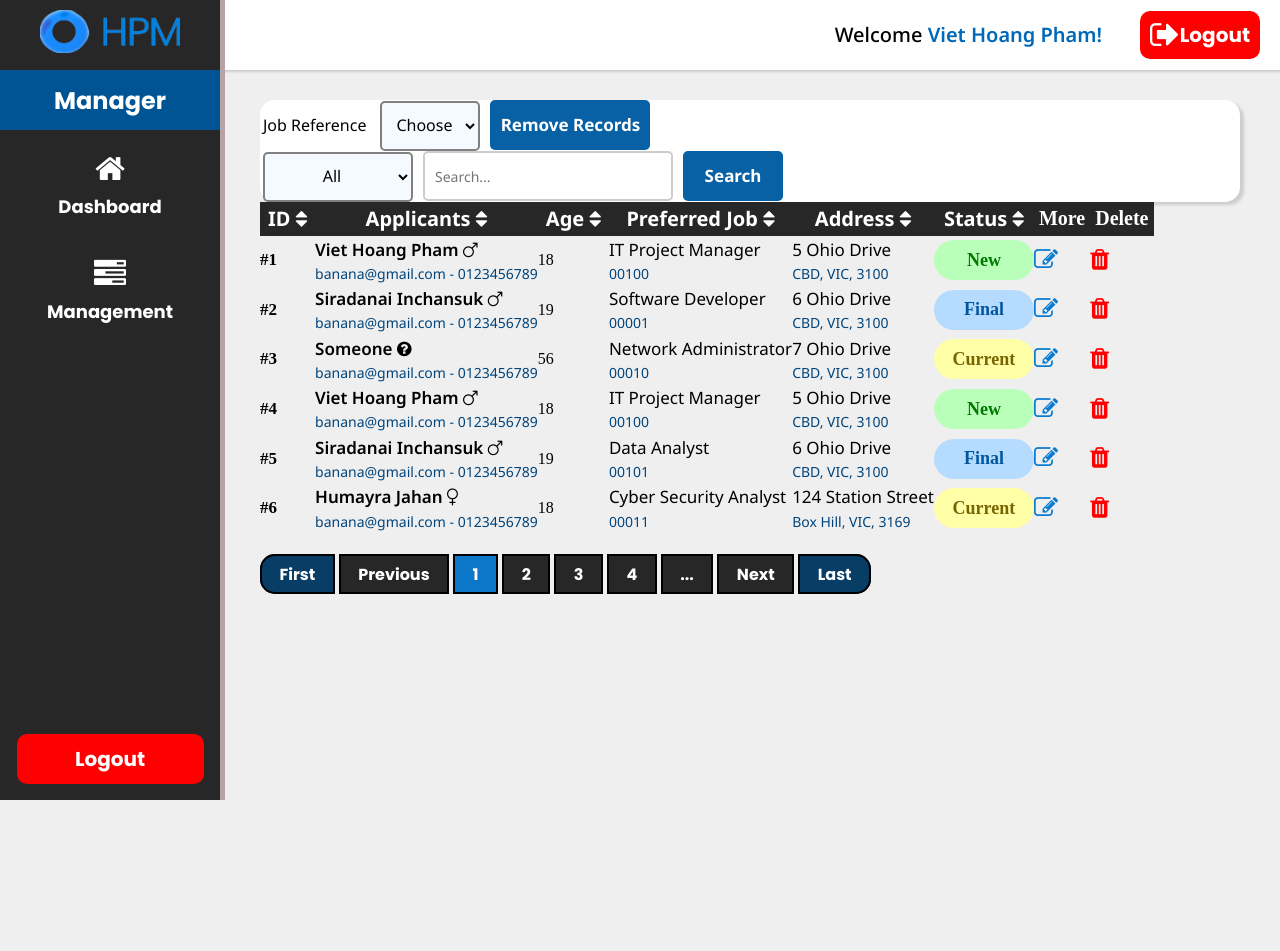
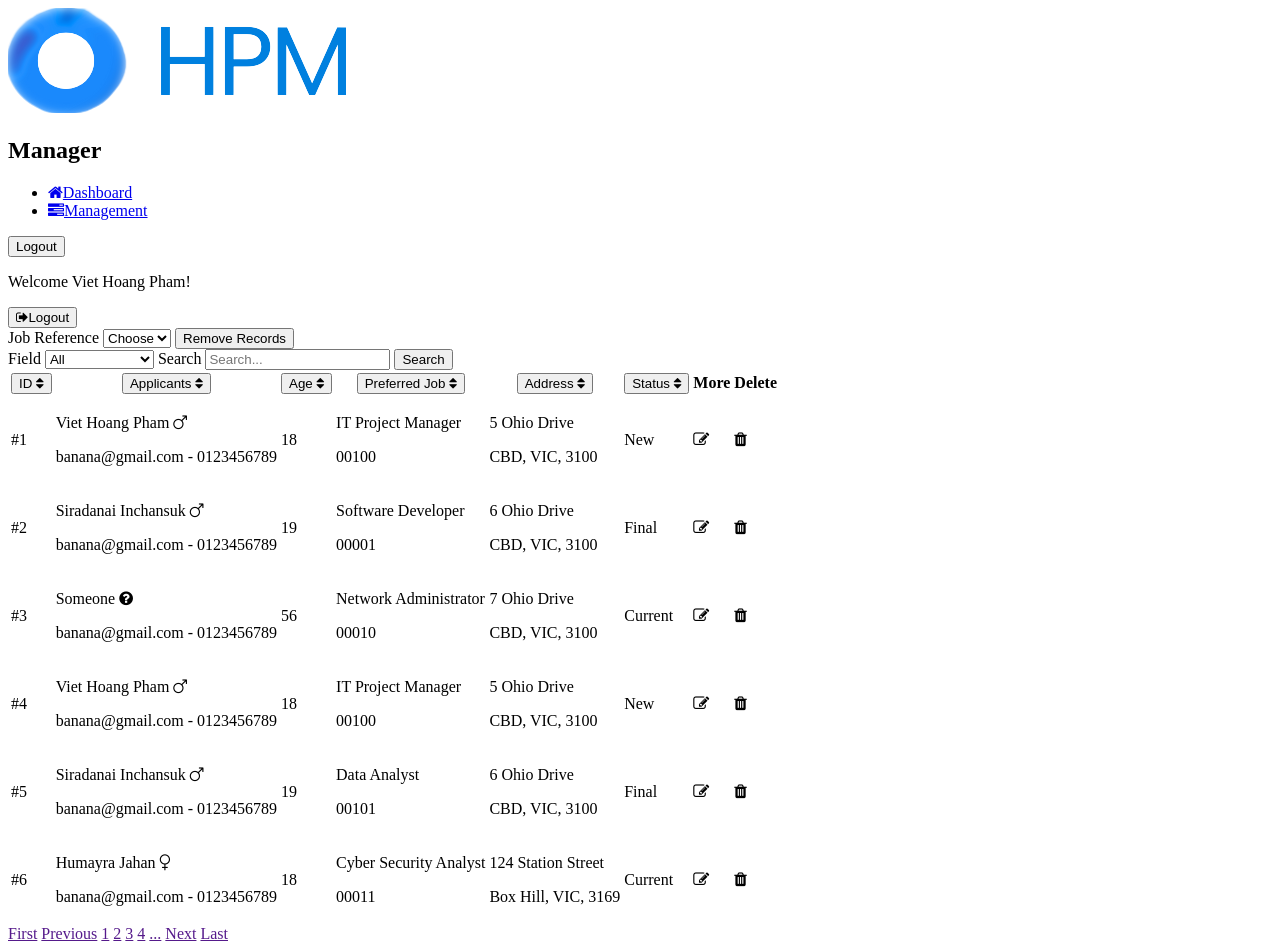
Before and after one commit to Rinekochan/-COS10026-Computing-Technology-Inquiry-Project, a PHP site: page /manage.php in a window 1280 px wide. Before the commit the page ends 800 px from the top, so only its background shows below. Run offline with PHP 8.4, Linux system fonts and the light colour scheme.

Commit message:
Update ManagerStyle.css

```diff
--- a/styles/ManagerStyle.css
+++ b/styles/ManagerStyle.css
@@ -1,420 +1,196 @@
-/*Fonts using in this website */
-@import url('https://fonts.googleapis.com/css2?family=Noto+Sans:wght@300;400;500;600;700;800;900&family=Open+Sans:wght@700&family=PT+Sans:wght@700&family=Pacifico&family=Poppins:wght@400;700&display=swap');
-/* Styling the color when the user want to highlight a text */
-::selection{
-    background-color: rgb(253, 230, 197);
-    color: black;
-}
-/* Set the default style of elements*/
-*{
-    margin: 0;
-    padding: 0;
-    box-sizing: border-box;
-    position: relative;
-    scroll-behavior: smooth;
-}
-input:focus{
-    outline: none;
-}
-h1{
-    font-family: 'Poppins', serif;
-}
-h2, h3, h4, a{
-    font-family: 'Noto Sans', sans-serif;
-    color: black;
-    line-height: 1.5;
-}
-p{
-    font-family: 'Noto Sans', sans-serif;
-    color: #777;
-    line-height: 1.6;
-}
-body{
-    width: 100%;
-    max-width: 100%;
-}
-/* The background of index, jobs and about pages */
-#MainBackground{
-    background-color: #efefef;
-}
-/* ------------------------------------------------------ */
-/* ------------------------------------------------------ */
-/* ------------------------------------------------------ */
-/* Developer: Viet Hoang Pham. This is navigation bar CSS style for manager page */
-nav{
-    position: fixed;
-    display: flex;
-    width: 225px;
-    height: 100%;
-    background-color:#272727;
-    flex-direction: column;
-    z-index: 3;
-    border-right: 5px solid rgb(182, 164, 164);
-}
-nav > a{
-    margin: 10px 0;
-    height: 50px;
-    text-align: center;
-}
-nav > a img{
-    width: 140px;
-}
-nav > h1{
-    font-size: 24px;
-    color: #fff;
-    background-color: #005494;
-    text-align: center;
-    padding: 12.5px 0;
-}
-nav ul, nav ul li, nav ul li a{
-    display: flex;
-    flex-direction: column;
-    text-align: center;
-}
-.menuicon{
-    font-size: 32px;
-}
-nav ul li a{
-    color: #fff;
-    font-family: 'Poppins', serif;
-    font-size: 18px;
-    font-weight: bold;
-    transition: all 0.23s ease;
-    padding: 15px;
-    text-decoration: none;
-    text-align: center;
-}
+<!--
+    Name/ID: Viet Hoang Pham 104506968, Humayra Jahan 104757245
+    Viet Hoang Pham is responsible for dashboard page, login/register page and front-end of manage page
+    Humayra Jahan is responsible for back-end of manage page
+    Assignment 2
+-->
+<!DOCTYPE html>
 
-/* Making hover effect when hover into a menu link */
-nav ul li a:hover {
-    background: #faebd7;
-    color: black;
-}
-/* Styling the current page box */
-nav ul li a#active {
-    background-color: #0087ee;
-    color: black;
-}
-nav button{
-    margin: 0 auto;
-    margin-top: auto;
-    margin-bottom: 7.5%;
-    background-color: red;
-    border: none;
-    width: 85%;
-    color: #fff;
-    font-family: 'Poppins', serif;
-    font-weight: bold;
-    font-size: 20px;
-    font-weight: bold;
-    border-radius: 10px;
-    padding: 10px 0;
-    cursor: pointer;
-    transition-duration: 0.2s;
-}
-nav button:hover{
-    transform: scale(1.05);
-    transition-duration: 0.2s;
-}
-header{
-    position: fixed;
-    display: flex;
-    flex-direction: row;
-    justify-content: flex-end;
-    width: 100%;
-    height: 70px;
-    background-color: white;
-    align-items: center;
-    z-index: 2;
-    box-shadow: 3px 2px 2px rgb(205, 205, 205);
-}
-header p{
-    font-size: 20px;
-    font-weight: 500;
-    color: black;
-    margin-right: 35px;
-}
-header #username{
-    color: #0068b8;
-    font-weight: 600;
-}
-header > button{
-    display: flex;
-    align-items: center;
-    background-color: red;
-    border: none;
-    color: #fff;
-    font-family: 'Poppins', serif;
-    font-size: 20px;
-    font-weight: bold;
-    border-radius: 10px;
-    padding: 0 10px;
-    cursor: pointer;
-    margin-right: 20px;
-    transition-duration: 0.2s;
-}
-header > button:hover{
-    transform: scale(1.05);
-    transition-duration: 0.2s;
-}
-main{
-    padding: 100px 40px 30px 260px;
-}
-/* ------------------------------------------------------ */
-/* ------------------------------------------------------ */
-/* ------------------------------------------------------ */
-/* Developer: Viet Hoang Pham. This is manage page CSS style */
-form{
-    display: flex;
-    flex-direction: column;
-    width: 100%;
-    background-color: white;
-    border-radius: 15px;
-    height: auto;
-    box-shadow: 4px 3px 3px rgb(205, 205, 205);
-}
-form #serverquery{
-    display: flex;
-    justify-content: space-evenly;
-    padding: 15px;
-}
-form select{
-    text-align: center;
-    background-color: white;
-}
-select, input, label, button{
-    font-family: 'Noto Sans', sans-serif;
-    color: black;
-    line-height: 1.5;
-    border-radius: 5px;
-    margin: 0 3px;
-}
-select, button{
-    cursor: pointer;
-}
-input::placeholder{
-    font-family: 'Noto Sans', sans-serif;
-    font-size: 14px;
-}
-form button{
-    height: 50px;
-    background-color:#0961a5;
-    color: white;
-    font-size: 17px;
-    font-weight: 700;
-    border: none;
-    transition-duration: 0.2s;
-}
-form button:hover{
-    background-color:#177ecd;
-    transition-duration: 0.2s;
-}
-#deleteJobReference label{
-    font-size: 16px;
-    margin-right: 7px;
-}
-form select{
-    border: 2px solid rgb(128, 128, 128);
-    background-color: rgb(244, 250, 255);
-    font-size: 16px;
-    height: 50px;
-}
-#deleteJobReference select{
-    width: 100px;
-}
-#deleteJobReference button{
-    width: 160px;
-}
-#searchQuery select{
-    width: 150px;
-}
-#searchQuery button{
-    width: 100px;
-}
-#searchQuery label{
-    display: none;
-}
-#searchQuery input{
-    height: 50px;
-    width: 250px;
-    border: 2px solid rgb(205, 205, 205);
-    padding: 10px;
-    font-size: 16px;
-    transition-duration: 0.1s;
-}
-#searchQuery input:focus{
-    border: 2px solid #177ecd;
-    transition-duration: 0.1s;
-}
-form th, form td{
-    font-family: 'Noto Sans', sans-serif;
-}
-#tableheader{
-    background-color: #272727;
-    border: none;
-}
-/* Table CSS style of manage page */
-table{
-    border-collapse: collapse;
-}
-table #tableheader th button{
-    font-family: 'Noto Sans', sans-serif;
-    font-size: 20px;
-    font-weight: 700;
-    color: white;
-    border: none;
-    background-color: transparent;
-}
-table #tableheader th{
-    font-size: 20px;
-    color: white;
-    text-align: center;
-    border: none;
-    padding: 2px 5px;
-    background-color: transparent;
-}
-form table tr{
-    border-radius: 20px;
-}
-form table tr td{
-    font-size: 17px;
-    border-bottom: 2px solid rgb(205, 205, 205);
-    padding: 10px 3px;
-    text-align: center;
-}
-.mainTextName{
-    color: black;
-    font-size: 17px;
-    font-weight: 600;
-}
-.mainText{
-    color: black;
-    font-size: 17px;
-}
-.subText{
-    color: #00447b;
-    font-size: 14px;
-}
-.deleteButton{
-    font-size: 24px;
-    color: red;
-}
-.editButton{
-    font-size: 24px;
-    color: #077ad1;
-}
-.statusNew, .statusCurrent, .statusFinal{
-    display: flex;
-    flex-direction: row;
-    width: 100px;
-    height: 40px;
-    border-radius: 20px;
-    margin: 0 auto;
-    justify-content: space-evenly;
-    align-items: center;
-    font-weight: 700;
-    font-size: 18px;
-    color: white;
-}
-.statusNew{
-    background-color: rgb(185, 255, 185);
-    color: rgb(0, 122, 0);
-}
-.statusCurrent{
-    background-color: rgb(255, 255, 167);
-    color: rgb(119, 101, 0);
-}
-.statusFinal{
-    background-color: rgb(181, 220, 255);
-    color: rgb(0, 85, 159);
-}
-#pagination{
-    margin: 30px auto;
-}
-#pagination a{
-    font-family: 'Poppins', serif;
-    font-weight: 800;
-    text-decoration: none;
-    padding: 6.5px 17.5px;
-    color: white;
-    background-color: #272727;
-    border: 2px solid black;
-    transition-duration: 0.3s;
-}
-#pagination a:first-child{
-    border-radius: 15px 0px 0px 15px;
-    background-color: #083d65;
-}
-#pagination a:last-child{
-    border-radius: 0px 15px 15px 0px;
-    background-color: #083d65;
-}
-#pagination a:hover{
-    background: #faebd7;
-    color: black;
-    transition-duration: 0.3s;
-}
-#pagination #currentPage{
-    background-color: #0c77c8;
-    color: white;
-}
-
-/* ------------------------------------------------------ */
-/* ------------------------------------------------------ */
-/* ------------------------------------------------------ */
-/* Developer: Viet Hoang Pham. This is Dashboard page CSS style */
-#Dashboard{
-    display: flex;
-    flex-direction: row;
-    justify-content: flex-start;
-}
-#Dashboard article{
-    display: flex;
-    flex-direction: row;
-    padding: 20px 20px 50px 20px;
-    background-color: #fff;
-    margin: 0 20px;
-    border-radius: 10px;
-    box-shadow: 2px 2px 1px rgb(205, 205, 205);
-}
-#Dashboard article p{
-    font-size: 40px;
-    font-weight: bold;
-    color: black;
-}
-#Dashboard article h2{
-    font-size: 27px;
-    font-weight: 600;
-}
-.dashboardicon{
-    margin-left: 50px;
-    margin-top: 20px;
-    font-size: 48px;
-}
-#NewAppDashboard{
-    border-bottom: 10px solid rgb(0, 172, 0);
-}
-#Dashboard article:first-child div h2{
-    color: rgb(0, 122, 0);
-}
-#Dashboard article:first-child .dashboardicon{
-    color: rgb(0, 122, 0);
-}
-#CurrentAppDashboard{
-    border-bottom: 10px solid rgb(174, 148, 0);
-}
-#Dashboard article:nth-child(2) div h2{
-    color: rgb(119, 101, 0);
-}
-#Dashboard article:nth-child(2) .dashboardicon{
-    color: rgb(119, 101, 0);
-}
-#FinalAppDashboard{
-    border-bottom: 10px solid rgb(0, 113, 211);
-}
-#Dashboard article:nth-child(3) div h2{
-    color: rgb(0, 85, 159);
-}
-#Dashboard article:nth-child(3) .dashboardicon{
-    color: rgb(0, 85, 159);
-}
+<html lang = "en">
+<head>
+    <meta charset="utf-8" >
+    <meta name="viewport" content="width=device-width, initial-scale=1.0">
+    <meta name="description" content="This is management page of HPM" >
+    <meta name="keywords" content="Management page" >
+    <!-- Developer of this page is Viet Hoang Pham, Humayra Jahan -->
+    <meta name="author" content="Viet Hoang Pham, Humayra Jahan" >
+    <title>HPM: Management</title>
+    <!-- This css file styles manager website -->
+    <link rel = "stylesheet" href = "styles/ManagerStyle.css">
+    <link rel = "stylesheet" href = "https://cdnjs.cloudflare.com/ajax/libs/font-awesome/4.7.0/css/font-awesome.min.css">
+    <link rel = "shortcut icon" href="images/favicon.png">
+</head>
+<body id = "MainBackground">
+    <!--Developer: Viet Hoang Pham. This is Manager Navigation Menu and Header code. You should add this at the start of <body> element-->
+    <?php include_once 'managermenuandheader.inc';?>
+    <!--End of Navigation Menu Code.-->
+    <main>
+        <form method = "POST" action = "manage.php">
+            <div id = "serverquery">
+                <div id = "deleteJobReference">
+                    <label for = "delete">Job Reference</label>
+                    <select id = "delete" name = "JobRefNum">
+                        <option value = "null">Choose</option>
+                        <option value = "00001">00001</option>
+                        <option value = "00010">00010</option>
+                        <option value = "00011">00011</option>
+                        <option value = "00100">00100</option>
+                        <option value = "00101">00101</option>
+                    </select>
+                    <button type = "submit" name = "deleteJobRefNum">Remove Records</button>
+                </div>
+                <div id = "searchQuery">
+                    <label for = "search">Field</label>
+                    <select id = "search" name = "JobRefNum">
+                        <option value = "all">All</option>
+                        <option value = "jobrefnum">Job Reference</option>
+                        <option value = "firstname">First Name</option>
+                        <option value = "lastname">Last Name</option>
+                        <option value = "fullname">Full Name</option>
+                        <option value = "status">Status</option>
+                    </select>
+                    <label for = "searchquery">Search</label>
+                    <input type = "text" id = "searchquery" name = "searchquery" placeholder = "Search...">
+                    <button type = "submit" name = "search">Search</button>
+                </div>
+            </div>
+            <table>
+                <tr id = "tableheader">
+                    <th><button type = "submit" name = "sortID">ID <i class = "fa fa-sort"></i></button></th>
+                    <th><button type = "submit" name = "sortName">Applicants <i class = "fa fa-sort"></i></button></th>
+                    <th><button type = "submit" name = "sortAge">Age <i class = "fa fa-sort"></i></button></th>
+                    <th><button type = "submit" name = "sortJob">Preferred Job <i class = "fa fa-sort"></i></button></th>
+                    <th><button type = "submit" name = "sortAdd">Address <i class = "fa fa-sort"></i></button></th>
+                    <th><button type = "submit" name = "sortStatus">Status <i class = "fa fa-sort"></i></button></th>
+                    <th>More</th>
+                    <th>Delete</th>
+                </tr>
+                <tr>
+                    <td class = "mainTextName">#1</td>
+                    <td>
+                        <p class = "mainTextName">Viet Hoang Pham <i class = "fa fa-mars"></i></p>
+                        <p class = "subText">banana@gmail.com - 0123456789</p>
+                    </td>
+                    <td>18</td>
+                    <td>
+                        <p class = "mainText">IT Project Manager</p>
+                        <p class = "subText">00100</p>
+                    </td>
+                    <td>
+                        <p class = "mainText">5 Ohio Drive</p>
+                        <p class = "subText">CBD, VIC, 3100</p>
+                    </td>
+                    <td><span class = "statusNew">New</span></td>
+                    <td><span class = "editButton"><i class = "fa fa-edit"></i></span></td>
+                    <td class = "deleteButton"><span class = "deleteButton"><i class = "fa fa-trash"></i></span></td>
+                </tr>
+                <tr>
+                    <td class = "mainTextName">#2</td>
+                    <td>
+                        <p class = "mainTextName">Siradanai Inchansuk <i class = "fa fa-mars"></i></p>
+                        <p class = "subText">banana@gmail.com - 0123456789</p>
+                    </td>
+                    <td>19</td>
+                    <td>
+                        <p class = "mainText">Software Developer</p>
+                        <p class = "subText">00001</p>
+                    </td>
+                    <td>
+                        <p class = "mainText">6 Ohio Drive</p>
+                        <p class = "subText">CBD, VIC, 3100</p>
+                    </td>
+                    <td><span class = "statusFinal">Final</span></td>
+                    <td><span class = "editButton"><i class = "fa fa-edit"></i></span></td>
+                    <td><span class = "deleteButton"><i class = "fa fa-trash"></i></span></td>
+                </tr>
+                <tr>
+                    <td class = "mainTextName">#3</td>
+                    <td>
+                        <p class = "mainTextName">Someone <i class = "fa fa-question-circle"></i></p>
+                        <p class = "subText">banana@gmail.com - 0123456789</p>
+                    </td>
+                    <td>56</td>
+                    <td>
+                        <p class = "mainText">Network Administrator</p>
+                        <p class = "subText">00010</p>
+                    </td>
+                    <td>
+                        <p class = "mainText">7 Ohio Drive</p>
+                        <p class = "subText">CBD, VIC, 3100</p>
+                    </td>
+                    <td><span class = "statusCurrent">Current</span></td>
+                    <td><span class = "editButton"><i class = "fa fa-edit"></i></span></td>
+                    <td><span class = "deleteButton"><i class = "fa fa-trash"></i></span></td>
+                </tr>
+                    <td class = "mainTextName">#4</td>
+                    <td>
+                        <p class = "mainTextName">Viet Hoang Pham <i class = "fa fa-mars"></i></p>
+                        <p class = "subText">banana@gmail.com - 0123456789</p>
+                    </td>
+                    <td>18</td>
+                    <td>
+                        <p class = "mainText">IT Project Manager</p>
+                        <p class = "subText">00100</p>
+                    </td>
+                    <td>
+                        <p class = "mainText">5 Ohio Drive</p>
+                        <p class = "subText">CBD, VIC, 3100</p>
+                    </td>
+                    <td><span class = "statusNew">New</span></td>
+                    <td><span class = "editButton"><i class = "fa fa-edit"></i></span></td>
+                    <td class = "deleteButton"><span class = "deleteButton"><i class = "fa fa-trash"></i></span></td>
+                </tr>
+                <tr>
+                    <td class = "mainTextName">#5</td>
+                    <td>
+                        <p class = "mainTextName">Siradanai Inchansuk <i class = "fa fa-mars"></i></p>
+                        <p class = "subText">banana@gmail.com - 0123456789</p>
+                    </td>
+                    <td>19</td>
+                    <td>
+                        <p class = "mainText">Data Analyst</p>
+                        <p class = "subText">00101</p>
+                    </td>
+                    <td>
+                        <p class = "mainText">6 Ohio Drive</p>
+                        <p class = "subText">CBD, VIC, 3100</p>
+                    </td>
+                    <td><span class = "statusFinal">Final</span></td>
+                    <td><span class = "editButton"><i class = "fa fa-edit"></i></span></td>
+                    <td><span class = "deleteButton"><i class = "fa fa-trash"></i></span></td>
+                </tr>
+                <tr>
+                    <td class = "mainTextName">#6</td>
+                    <td>
+                        <p class = "mainTextName">Humayra Jahan <i class = "fa fa-venus"></i></p>
+                        <p class = "subText">banana@gmail.com - 0123456789</p>
+                    </td>
+                    <td>18</td>
+                    <td>
+                        <p class = "mainText">Cyber Security Analyst</p>
+                        <p class = "subText">00011</p>
+                    </td>
+                    <td>
+                        <p class = "mainText">124 Station Street</p>
+                        <p class = "subText">Box Hill, VIC, 3169</p>
+                    </td>
+                    <td><span class = "statusCurrent">Current</span></td>
+                    <td><span class = "editButton"><i class = "fa fa-edit"></i></span></td>
+                    <td><span class = "deleteButton"><i class = "fa fa-trash"></i></span></td>
+                </tr>
+            </table>
+            <!-- Pagination of the manage page -->
+            <div id = "pagination">
+                <a href = "">First</a>
+                <a href = "">Previous</a>
+                <a href = "" id = "currentPage">1</a>
+                <a href = "">2</a>
+                <a href = "">3</a>
+                <a href = "">4</a>
+                <a href = "">...</a>
+                <a href = "">Next</a>
+                <a href = "">Last</a>
+            </div>
+        </form>
+    </main>
+</body>
```
